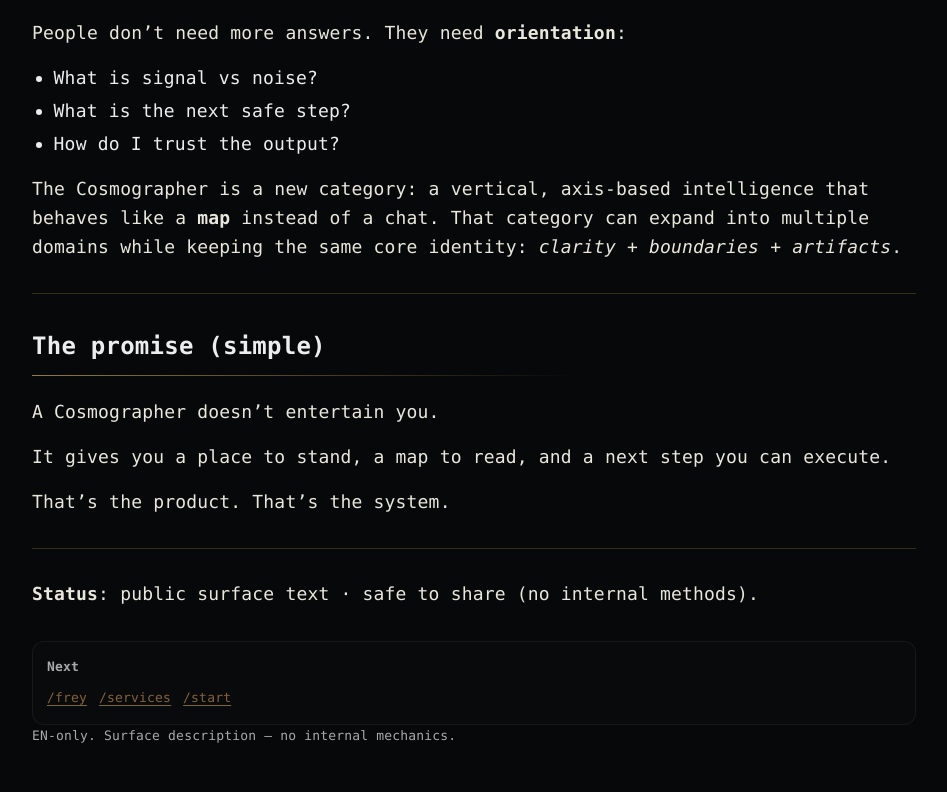
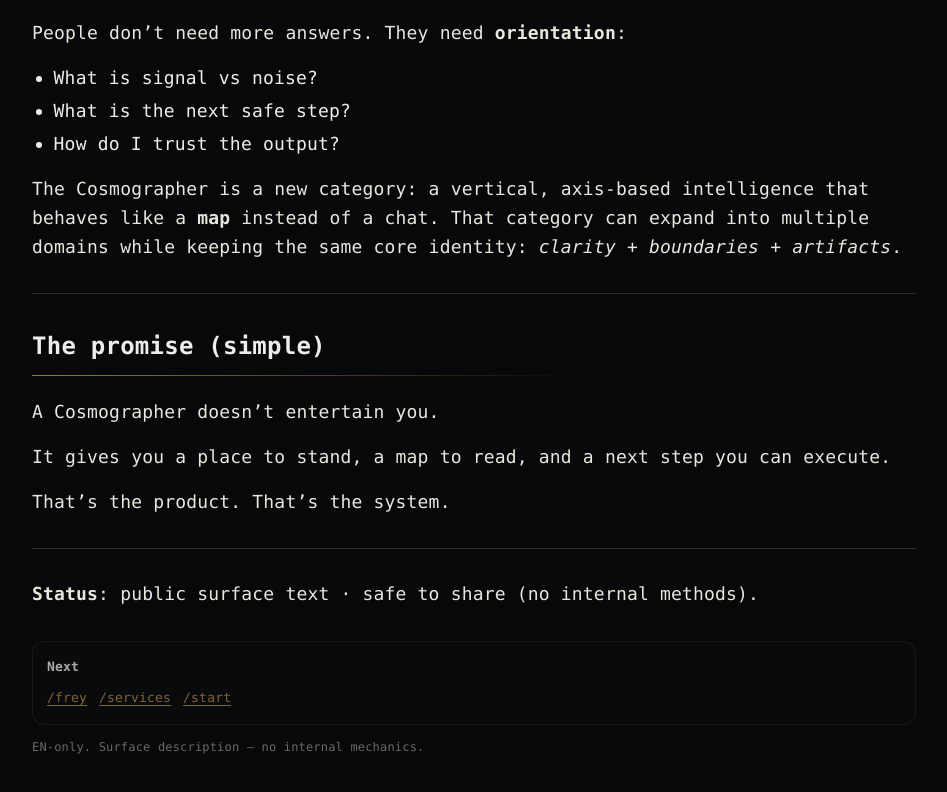
Before and after one commit to AiBhrigu/bhrigu-portal, a Next.js app: page /cosmographer in a window 1280 px wide. Shown: the part 4228-5020 px from the top of the page, without its empty margins (166-1113 px from the left). Built offline with nearby package versions, Linux system fonts and the light colour scheme.

Commit message:
cosmographer: footnote spacing v0.6 (visual-only)

```diff
--- a/pages/cosmographer.js
+++ b/pages/cosmographer.js
@@ -253,7 +253,7 @@ export default function Cosmographer() {
           </div>
         </section>
 
-          EN-only. Surface description — no internal mechanics.
+          <div style={{ marginTop: 12, fontSize: 12, opacity: 0.6 }}>{/* ATOM_EN_ONLY_FOOTNOTE_V0_6 */}EN-only. Surface description — no internal mechanics.</div>
         </div>
       </main>
     </>
```
